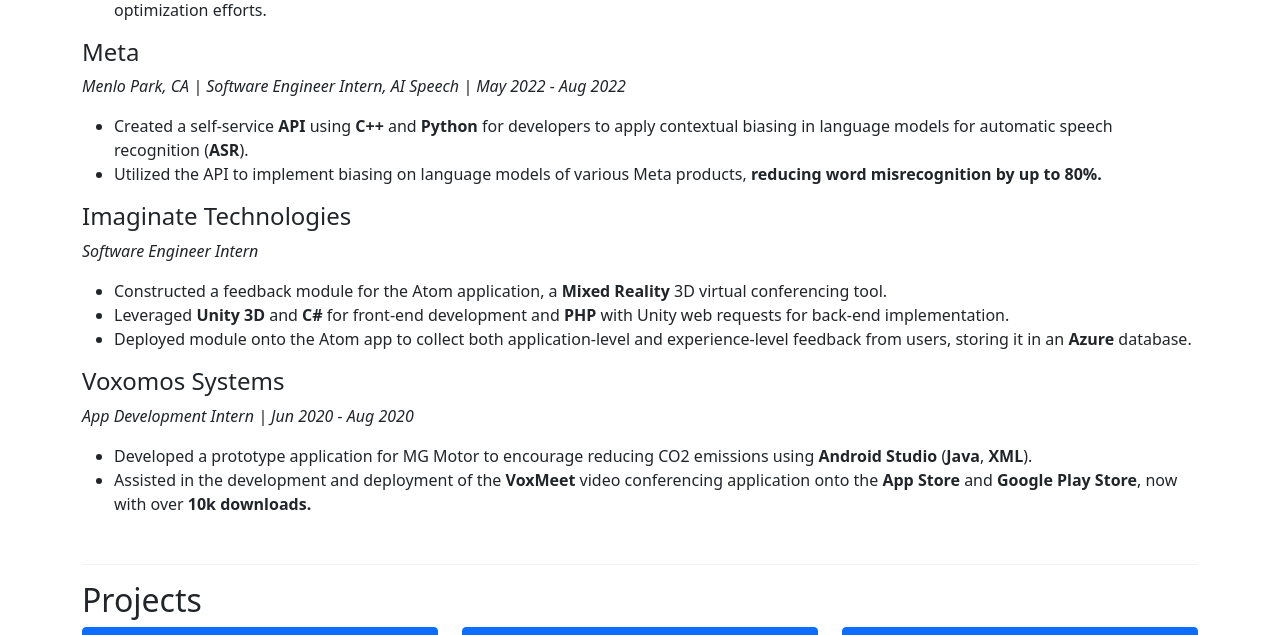
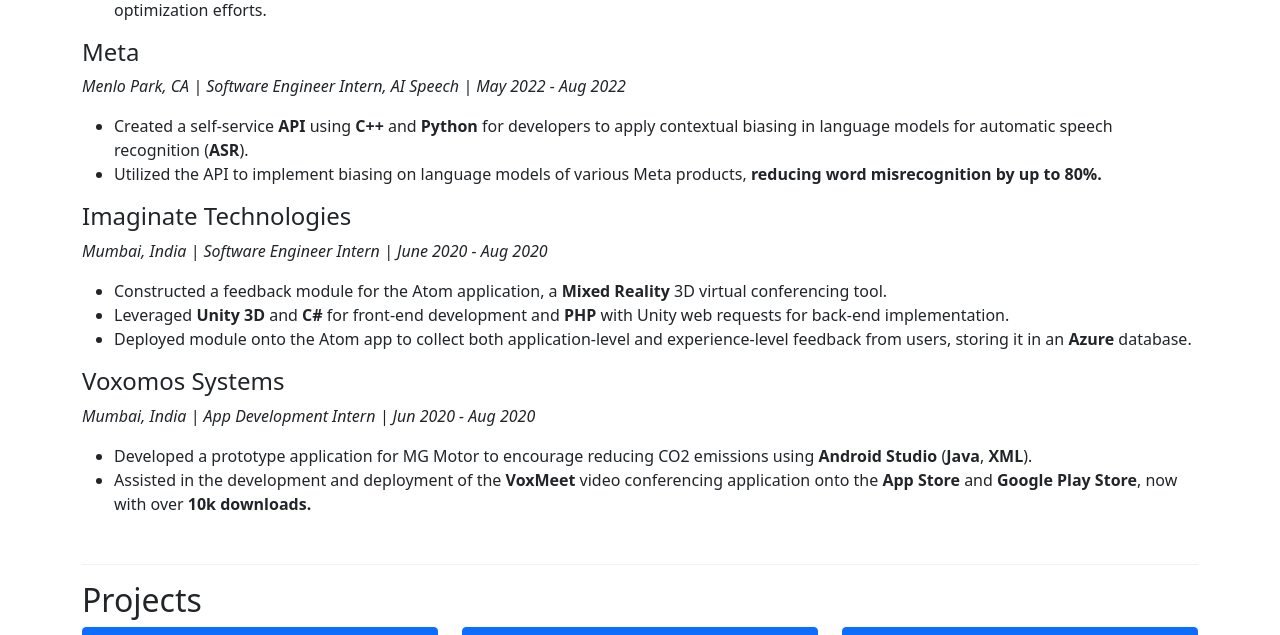
Before and after one commit to supersid2001/sidsnewportfolio, a Flask app: page / in a window 1280 px wide. Shown: the part 741-1376 px from the top of the page. Run offline with Flask 3, Linux system fonts and the light colour scheme.

Commit message:
Modified dates

```diff
--- a/templates/home.html
+++ b/templates/home.html
@@ -51,7 +51,7 @@
             <!-- Imaginate Technologies Experience -->
             <div class="mb-3">
                 <h4>Imaginate Technologies</h4>
-                <p><em>Software Engineer Intern</em></p>
+                <p><em>Mumbai, India | Software Engineer Intern | June 2020 - Aug 2020</em></p>
                 <ul>
                     <li>Constructed a feedback module for the Atom application, a <b>Mixed Reality</b> 3D virtual conferencing tool.</li>
                     <li>Leveraged <b>Unity 3D</b> and <b>C#</b> for front-end development and <b>PHP</b> with Unity web requests for back-end implementation.</li>
@@ -62,7 +62,7 @@
             <!-- Voxomos Systems Experience -->
             <div class="mb-3">
                 <h4>Voxomos Systems</h4>
-                <p><em>App Development Intern | Jun 2020 - Aug 2020</em></p>
+                <p><em>Mumbai, India | App Development Intern | Jun 2020 - Aug 2020</em></p>
                 <ul>
                     <li>Developed a prototype application for MG Motor to encourage reducing CO2 emissions using <b>Android Studio</b> (<b>Java</b>, <b>XML</b>).</li>
                     <li>Assisted in the development and deployment of the <b>VoxMeet</b> video conferencing application onto the <b>App Store</b> and <b>Google Play Store</b>, now with over <b>10k downloads.</b></li>
```
